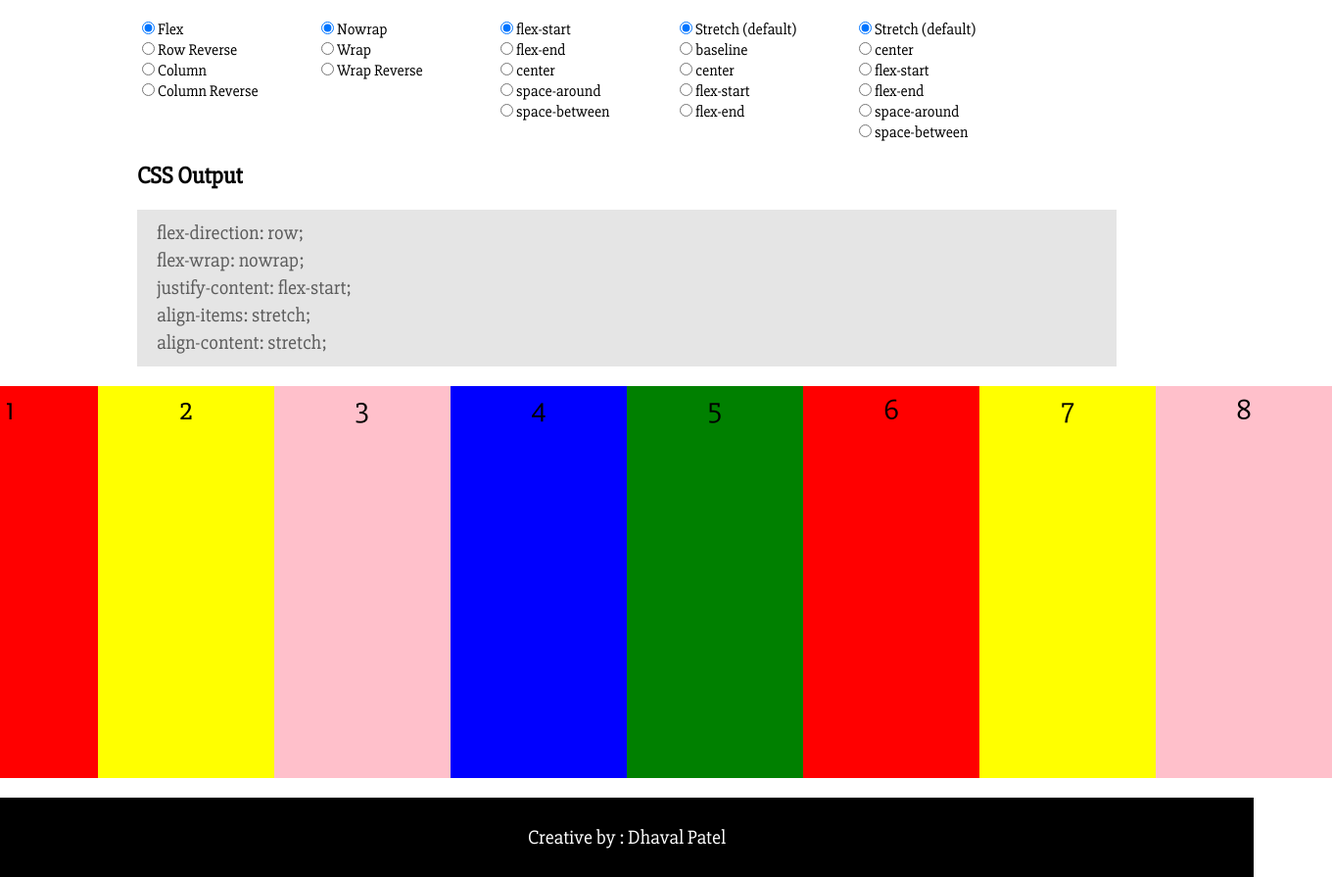
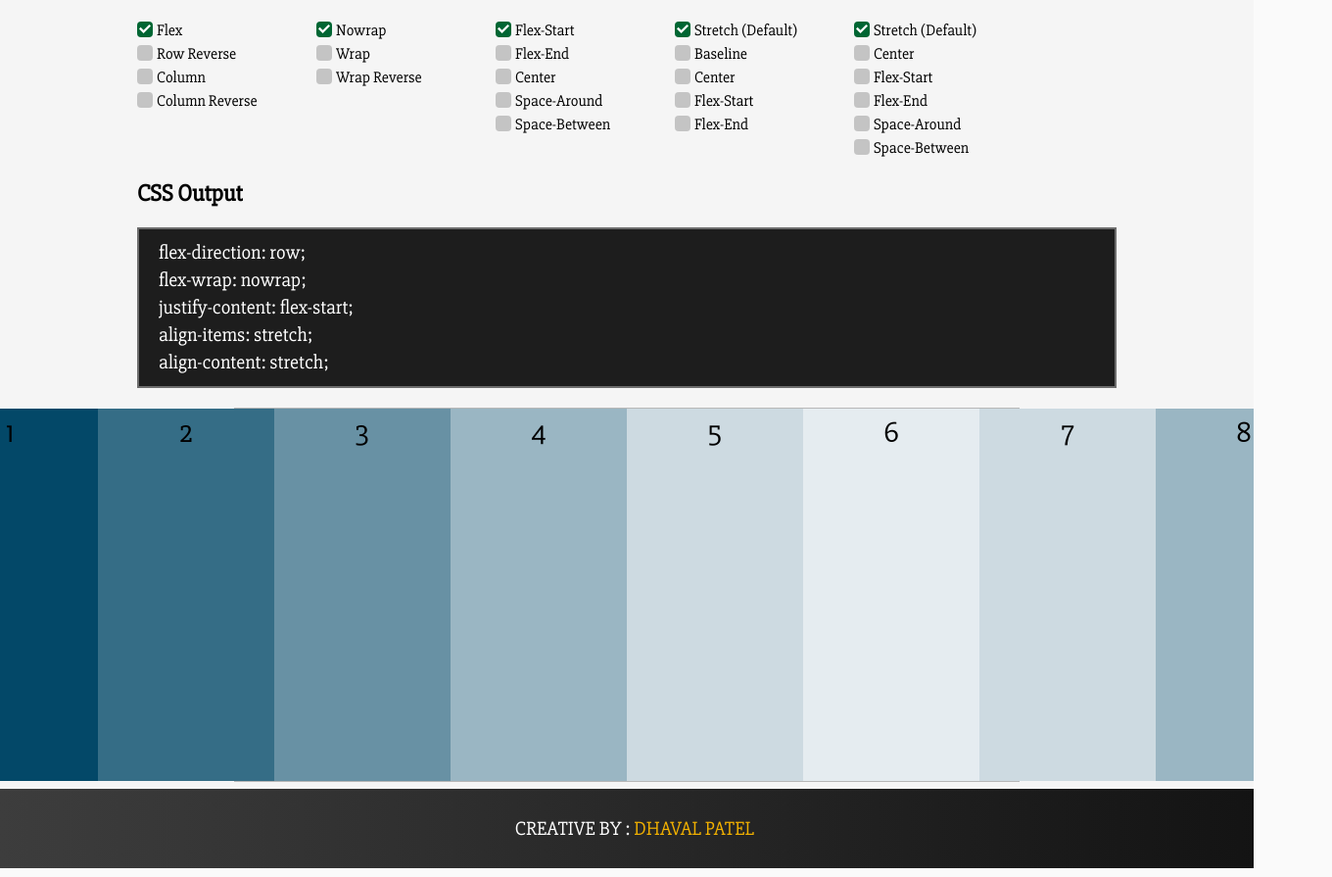
Before and after one commit to webcompanyinfo/Flex-help, a plain HTML site: page index.html in a window 1280 px wide. Shown: the part 63-958 px from the top of the page at 98% size, 1360 px wide, since content can reach past the window. Drawn offline with nearby package versions, Linux system fonts and the light colour scheme.

Commit message:
Design Updated

```diff
--- a/index.html
+++ b/index.html
@@ -4,7 +4,7 @@
     <meta charset="UTF-8">
     <meta name="viewport" content="width=device-width, initial-scale=1.0">
     <meta http-equiv="X-UA-Compatible" content="ie=edge">
-    <title>Demo</title>
+    <title>Flex Help</title>
 	<script type="text/javascript" src="https://code.jquery.com/jquery-1.12.3.js"></script>
 
     <link href="https://fonts.googleapis.com/css?family=Slabo+27px" rel="stylesheet">
@@ -18,41 +18,41 @@
 
     <div class="flex-div">
         <div class="flex-diraction">
-            <label><input type="radio" name="align" value="flex" checked>Flex</label><br>
-            <label><input type="radio" name="align" value="row-reverse">Row Reverse</label><br>
-            <label><input type="radio" name="align" value="column">Column</label><br>
-            <label><input type="radio" name="align" value="column-reverse">Column Reverse</label><br>
+            <label><input type="radio" name="align" value="flex" checked><span class="check-box">Flex</span></label>
+            <label><input type="radio" name="align" value="row-reverse"><span class="check-box">Row Reverse</span></label>
+            <label><input type="radio" name="align" value="column"><span class="check-box">Column</span></label>
+            <label><input type="radio" name="align" value="column-reverse"><span class="check-box">Column Reverse</span></label>
         </div>
 
         <div class="flex-wrap">
-            <label><input type="radio" name="wrap" value="nowrap" checked>Nowrap</label><br>
-            <label><input type="radio" name="wrap" value="wrap">Wrap</label><br>
-            <label><input type="radio" name="wrap" value="wrap-reverse">Wrap Reverse</label><br>
+            <label><input type="radio" name="wrap" value="nowrap" checked><span class="check-box">Nowrap</span></label>
+            <label><input type="radio" name="wrap" value="wrap"><span class="check-box">Wrap</span></label>
+            <label><input type="radio" name="wrap" value="wrap-reverse"><span class="check-box">Wrap Reverse</span></label>
         </div>
 
         <div class="flex-justify-content">
-            <label><input type="radio" name="justify" value="flex-start" checked>flex-start</label><br>
-            <label><input type="radio" name="justify" value="flex-end">flex-end</label><br>
-            <label><input type="radio" name="justify" value="center">center</label><br>
-            <label><input type="radio" name="justify" value="space-around">space-around</label><br>
-            <label><input type="radio" name="justify" value="space-between">space-between</label><br>
+            <label><input type="radio" name="justify" value="flex-start" checked><span class="check-box">flex-start</span></label>
+            <label><input type="radio" name="justify" value="flex-end"><span class="check-box">flex-end</span></label>
+            <label><input type="radio" name="justify" value="center"><span class="check-box">center</span></label>
+            <label><input type="radio" name="justify" value="space-around"><span class="check-box">space-around</span></label>
+            <label><input type="radio" name="justify" value="space-between"><span class="check-box">space-between</span></label>
         </div>
 
         <div class="flex-align-item">
-            <label><input type="radio" name="align-item" value="stretch" checked>Stretch (default)</label><br>
-            <label><input type="radio" name="align-item" value="baseline">baseline</label><br>
-            <label><input type="radio" name="align-item" value="align-center">center</label><br>
-            <label><input type="radio" name="align-item" value="flex-start-item">flex-start</label><br>
-            <label><input type="radio" name="align-item" value="flex-end-item">flex-end</label><br>
+            <label><input type="radio" name="align-item" value="stretch" checked><span class="check-box">Stretch (default)</span></label>
+            <label><input type="radio" name="align-item" value="baseline"><span class="check-box">baseline</span></label>
+            <label><input type="radio" name="align-item" value="align-center"><span class="check-box">center</span></label>
+            <label><input type="radio" name="align-item" value="flex-start-item"><span class="check-box">flex-start</span></label>
+            <label><input type="radio" name="align-item" value="flex-end-item"><span class="check-box">flex-end</span></label>
         </div>
 
         <div class="flex-align-content">
-            <label><input type="radio" name="align-content" value="content-stretch" checked>Stretch (default)</label><br>
-            <label><input type="radio" name="align-content" value="content-align-center">center</label><br>
-            <label><input type="radio" name="align-content" value="content-flex-start">flex-start</label><br>
-            <label><input type="radio" name="align-content" value="content-flex-end">flex-end</label><br>
-            <label><input type="radio" name="align-content" value="content-space-around">space-around</label><br>
-            <label><input type="radio" name="align-content" value="content-space-between">space-between</label><br>
+            <label><input type="radio" name="align-content" value="content-stretch" checked><span class="check-box">Stretch (default)</span></label>
+            <label><input type="radio" name="align-content" value="content-align-center"><span class="check-box">center</span></label>
+            <label><input type="radio" name="align-content" value="content-flex-start"><span class="check-box">flex-start</span></label>
+            <label><input type="radio" name="align-content" value="content-flex-end"><span class="check-box">flex-end</span></label>
+            <label><input type="radio" name="align-content" value="content-space-around"><span class="check-box">space-around</span></label>
+            <label><input type="radio" name="align-content" value="content-space-between"><span class="check-box">space-between</span></label>
         </div>
     </div>
 
@@ -77,19 +77,62 @@
     </ul>
 
 
+
 </div>
+<p style="height:52px;"></p>
+<footer class="footer">
+<p> Creative by : <span>Dhaval Patel</span></p>
+</footer>
 
-<footer class="footer">
-<p> Creative by : Dhaval Patel</p>
-</footer>
 <style>
+html,
 body{
 	padding:0;
 	margin:0;
 	font-family: 'Slabo 27px', serif;
+	background: rgba(0,0,0,0.02);
+	overflow-x: hidden;
+	position:relative;
+	min-height: 100vh;
 }
-
+.flex-div label {
+	position:relative;
+	padding: 2px 0 2px 20px;
+	display:block;
+	width: 100%;
+	cursor: pointer;
+}
+.flex-div input {
+	position:absolute;
+	top:0;
+	left:0;
+	opacity:0;
+}
+.check-box {
+	position:relative;
+	display:block;
+		text-transform: capitalize;
+}
+.check-box:before {
+	content:'';
+	height: 16px;
+	width: 16px;
+	background-color: rgba(0,0,0,0.2);
+	position:absolute;
+	left: -20px;
+	top: 1px;
+	border-radius: 4px;
+}
+.flex-div input:checked ~ .check-box:before {
+	opacity: 1;
+	background-image: url(right-icon.svg);
+	background-size: 12px;
+	background-position: center center;
+	background-color: #063;
+	background-repeat: no-repeat;
+}
 .wrapper {
+	position: relative;
 	width: 100%;
 	max-width: 1000px;
 	margin: 20px auto 0;
@@ -112,7 +155,7 @@ body{
 	padding:0;
 	max-width: 80%;
 	margin: 20px auto;
-	height: 400px;
+	height: 380px;
 	background:#CCC;
 
 	flex-direction: row;
@@ -120,7 +163,7 @@ body{
 	justify-content: center;
 	align-items: stretch;
 	align-content: stretch;
-
+	border: 1px solid rgba(0,0,0,0.1);
 }
 .tlt1 li {
 	padding: 0 80px !important;
@@ -140,38 +183,57 @@ body{
 	margin: 0 auto;
 }
 
-.tlt1 li:nth-child(1) {	background: red; }
-.tlt1 li:nth-child(2) {	background: yellow; }
-.tlt1 li:nth-child(3) {	background: pink; }
-.tlt1 li:nth-child(4) {	background: blue; }
-.tlt1 li:nth-child(5) {	background: green; }
-.tlt1 li:nth-child(6) {	background: red; }
-.tlt1 li:nth-child(7) {	background: yellow; }
-.tlt1 li:nth-child(8) {	background: pink; }
-.tlt1 li:nth-child(9) {	background: blue; }
-.tlt1 li:nth-child(10){	background: green; }
+.tlt1 li:nth-child(1) {	background: #034868; }
+.tlt1 li:nth-child(2) {	background: #356d86; }
+.tlt1 li:nth-child(3) {	background: #6891a4; }
+.tlt1 li:nth-child(4) {	background: #9ab6c3; }
+.tlt1 li:nth-child(5) {	background: #cddae1; }
+.tlt1 li:nth-child(6) {	background: #e5ecf0; }
+.tlt1 li:nth-child(7) {	background: #cddae1; }
+.tlt1 li:nth-child(8) {	background: #9ab6c3; }
+.tlt1 li:nth-child(9) {	background: #6891a4; }
+.tlt1 li:nth-child(10){	background: #356d86; }
 
 .show {
-	background: rgba(0,0,0,0.1);
-	color: rgba(0,0,0,0.6);
+	background: #1d1d1d;
+	color: rgba(0,0,0,0.8);
 	padding: 10px 20px;
 	font-family: 'Slabo 27px', serif;
 	font-size: 20px;
 	line-height: 2;
+	border: 2px solid #6d6d6d;
 }
 .show p {
 	padding: 0;
 	margin: 0;
 	line-height: 1.4;
+	color: #fff;
 }
 .footer {
-	background: #000;
+	position: absolute;
+	bottom: 0;
+	left:0;
+	right: 0;
+	width: 100%;
 	color: #fff;
 	text-align:center;
 	padding: 8px;
+background: rgba(61,61,61,1);
+background: -moz-linear-gradient(left, rgba(61,61,61,1) 0%, rgba(19,19,19,1) 100%);
+background: -webkit-gradient(left top, right top, color-stop(0%, rgba(61,61,61,1)), color-stop(100%, rgba(19,19,19,1)));
+background: -webkit-linear-gradient(left, rgba(61,61,61,1) 0%, rgba(19,19,19,1) 100%);
+background: -o-linear-gradient(left, rgba(61,61,61,1) 0%, rgba(19,19,19,1) 100%);
+background: -ms-linear-gradient(left, rgba(61,61,61,1) 0%, rgba(19,19,19,1) 100%);
+background: linear-gradient(to right, rgba(61,61,61,1) 0%, rgba(19,19,19,1) 100%);
+filter: progid:DXImageTransform.Microsoft.gradient( startColorstr='#3d3d3d', endColorstr='#131313', GradientType=1 );
 }
 .footer p {
 	font-size: 20px;
+	text-transform: uppercase;
+}
+
+.footer p span {
+	color: #f1b000;
 }
 
 
```
Also changed, not shown: right-icon.svg (added).
